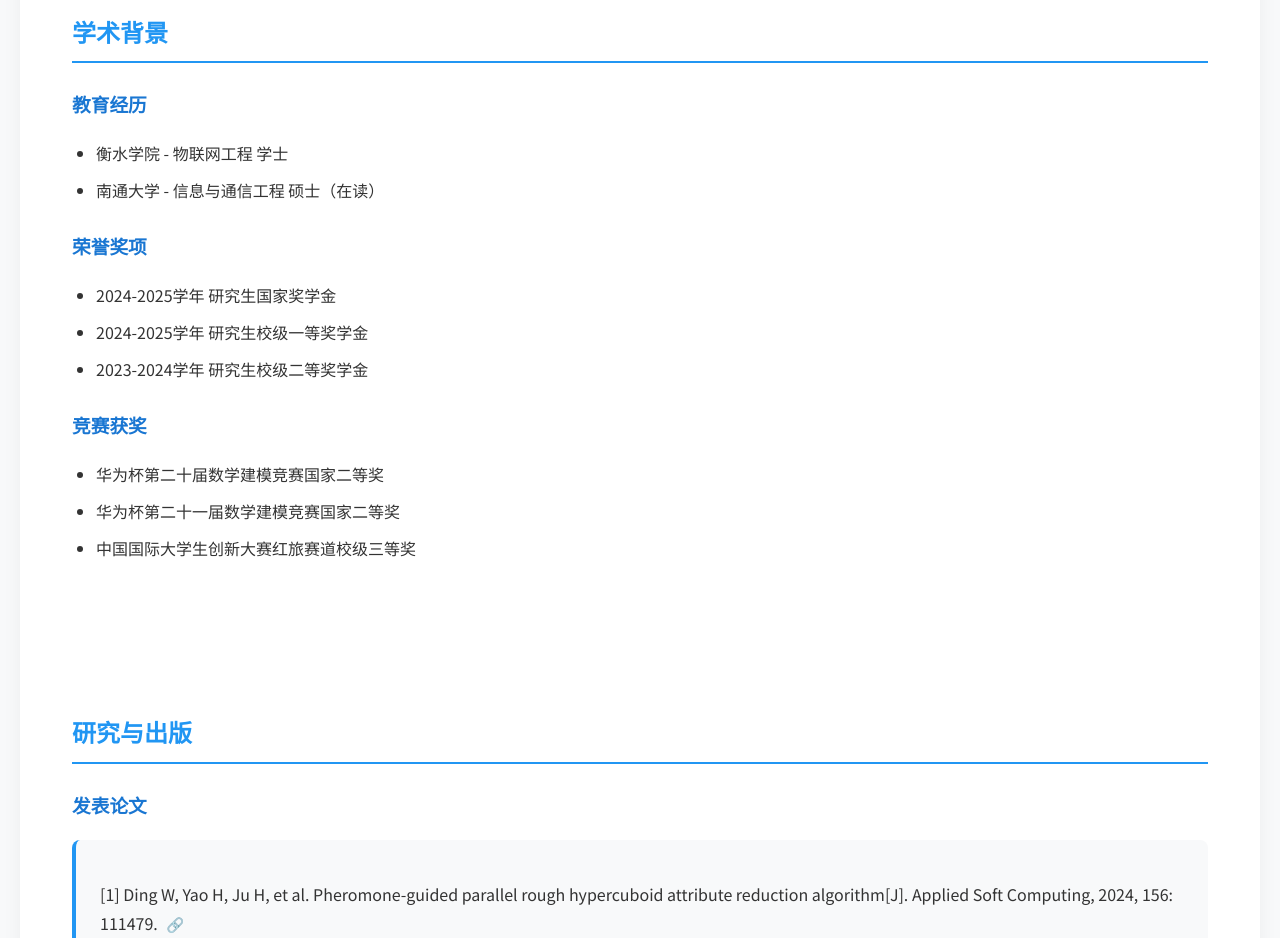
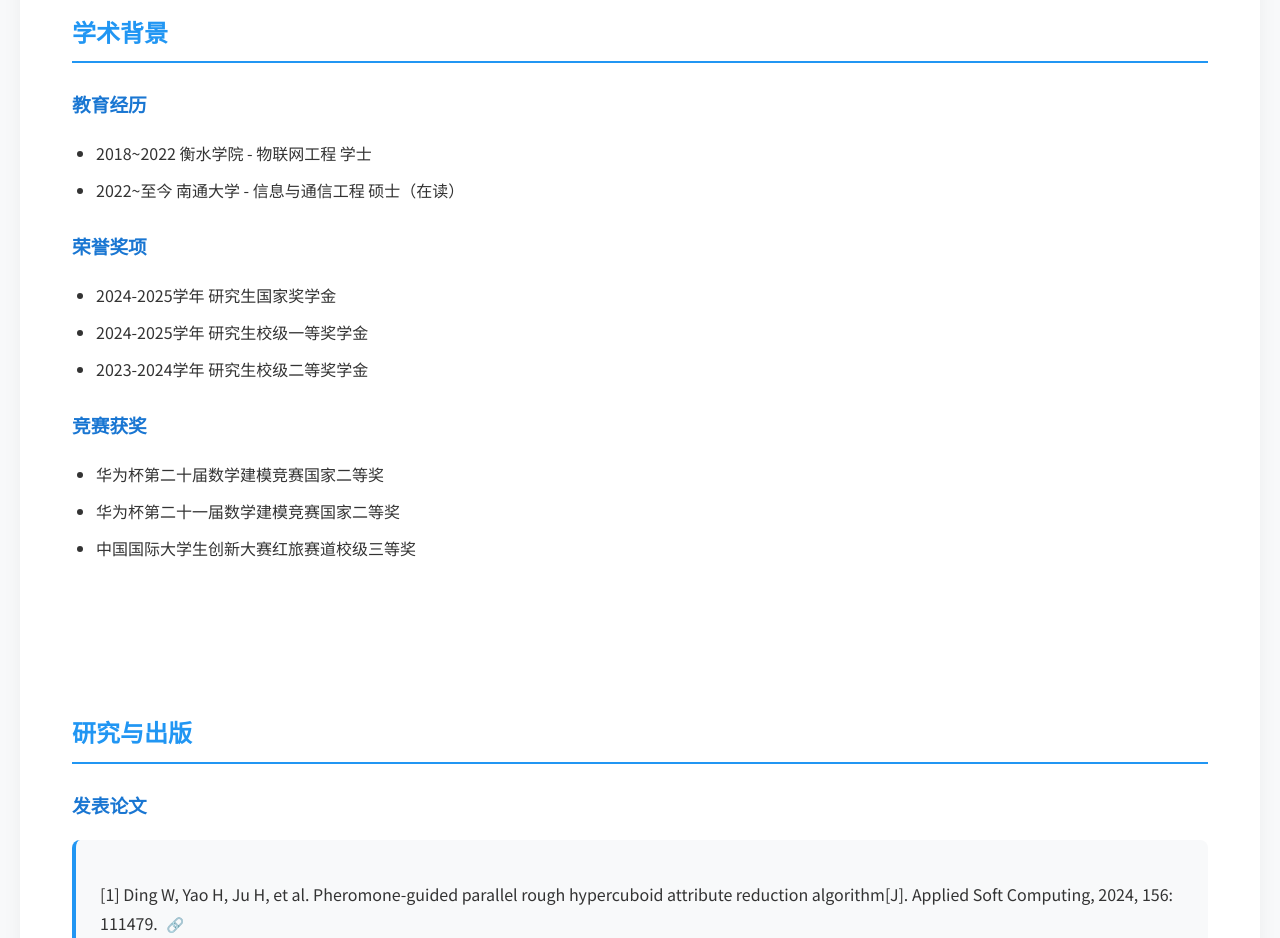
Before and after one commit to h0ngcherry/h0ngcherry.github.io, a plain HTML site: page index.html in a window 1280 px wide. Shown: the part 900-1838 px from the top of the page. Drawn offline with nearby package versions, Linux system fonts and the light colour scheme.

Commit message:
Update index.html

```diff
--- a/index.html
+++ b/index.html
@@ -289,8 +289,8 @@
             <h2>学术背景</h2>
             <h3>教育经历</h3>
             <ul>
-                <li>衡水学院 - 物联网工程 学士</li>
-                <li>南通大学 - 信息与通信工程 硕士（在读）</li>
+                <li>2018~2022  衡水学院 - 物联网工程 学士</li>
+                <li>2022~至今  南通大学 - 信息与通信工程 硕士（在读）</li>
             </ul>
             <h3>荣誉奖项</h3>
             <ul>
```
